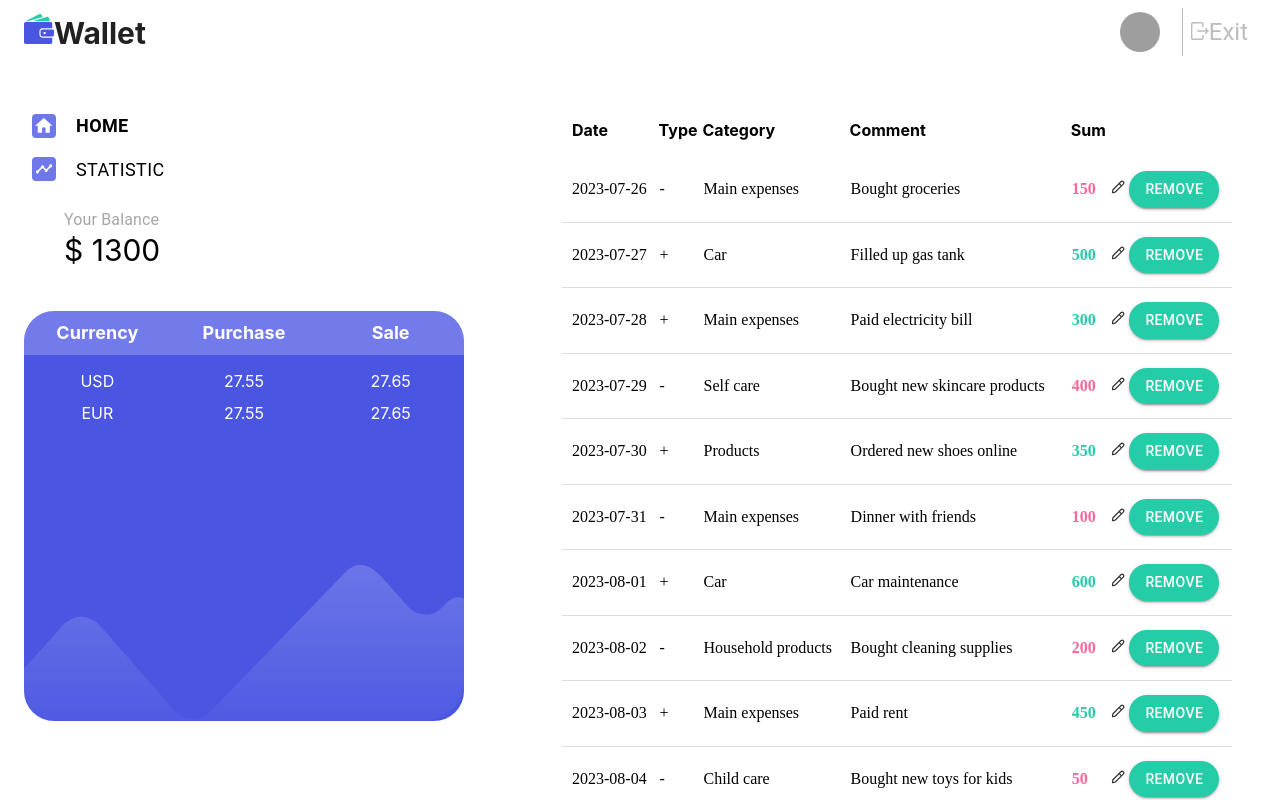
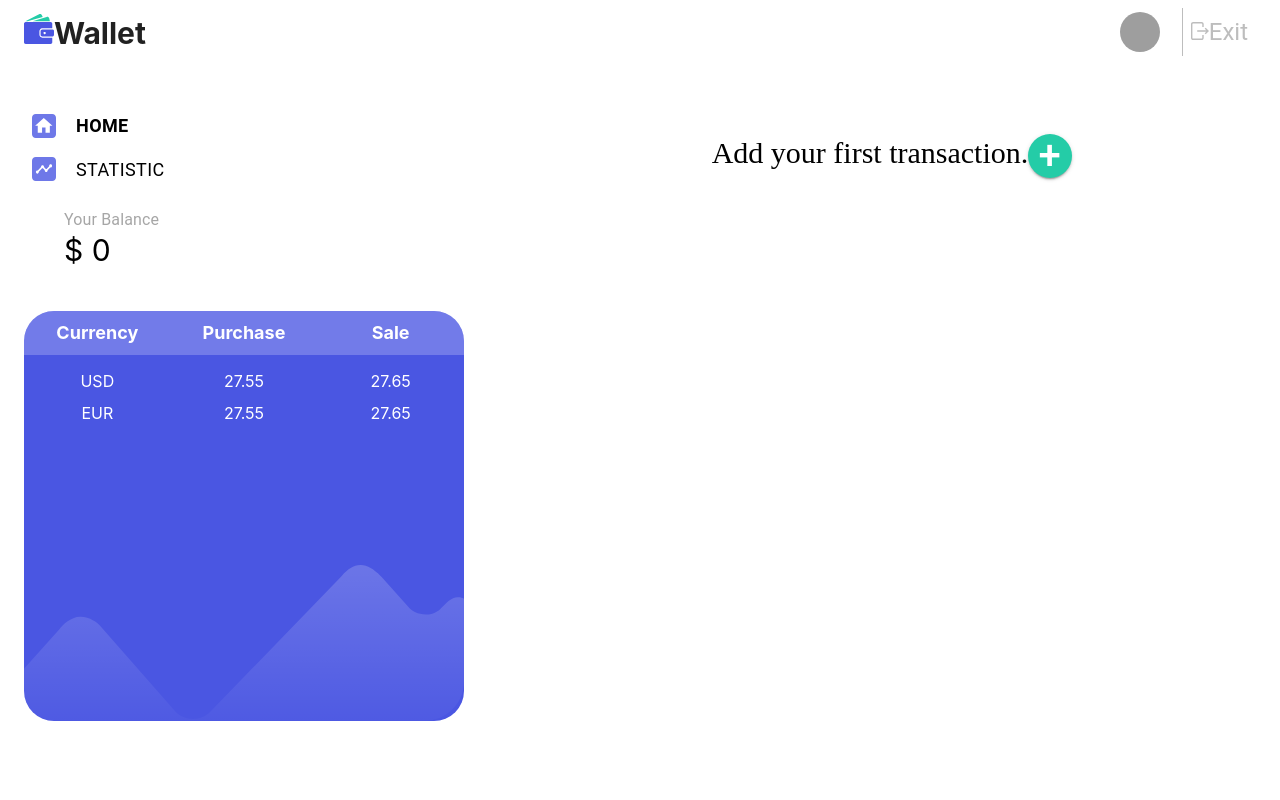
Before and after one commit to DawidBartus/wallet, a React (Create React App) app: page /wallet/home in a window 1280 px wide. Built offline with nearby package versions, Linux system fonts and the light colour scheme; grey boxes are pictures that could not be loaded.

Commit message:
data picker

```diff
--- a/package.json
+++ b/package.json
@@ -10,11 +10,13 @@
     "@mui/material": "^5.14.0",
     "@mui/styled-engine-sc": "^5.12.0",
     "@mui/system": "^5.14.0",
+    "@mui/x-date-pickers": "^6.10.1",
     "@reduxjs/toolkit": "^1.9.5",
     "@testing-library/jest-dom": "^5.16.5",
     "@testing-library/react": "^13.4.0",
     "@testing-library/user-event": "^13.5.0",
     "axios": "^1.4.0",
+    "dayjs": "^1.11.9",
     "react": "^18.2.0",
     "react-dom": "^18.2.0",
     "react-redux": "^8.1.1",
--- /dev/null
+++ b/src/components/AddTransaction/AddTransaction.jsx
@@ -0,0 +1,28 @@
+import { useState } from "react";
+import styled from "styled-components";
+import ModalAddTransaction from "./ModalAddTransaction";
+import { Button } from "@mui/material";
+const StyledAddButton = styled(Button)`
+  padding: 0 !important;
+  height: 44px !important;
+  min-width: 44px !important;
+  border-radius: 50% !important;
+  font-size: 40px !important;
+  color: white !important;
+`;
+
+const AddTransactionButton = () => {
+  const [open, setOpen] = useState(false);
+  const handleOpen = () => setOpen(true);
+  const handleClose = () => setOpen(false);
+  return (
+    <>
+      <StyledAddButton variant="contained" onClick={handleOpen}>
+        +
+      </StyledAddButton>
+      <ModalAddTransaction open={open} close={handleClose} />
+    </>
+  );
+};
+
+export default AddTransactionButton;
--- /dev/null
+++ b/src/components/AddTransaction/AddTransactionForm.jsx
@@ -0,0 +1,118 @@
+import { Switch, TextField, Typography } from "@mui/material";
+import ContainerMui from "../StyledComponents/ContainerMUI";
+import { styled } from "@mui/material/styles";
+import StyledFormBox from "../StyledComponents/StyledFormBox";
+import { useState } from "react";
+import { Stack } from "@mui/system";
+import StyledTypography from "../StyledComponents/StyledTypography";
+import { DemoContainer } from "@mui/x-date-pickers/internals/demo";
+import { AdapterDayjs } from "@mui/x-date-pickers/AdapterDayjs";
+import { LocalizationProvider } from "@mui/x-date-pickers/LocalizationProvider";
+import { DatePicker } from "@mui/x-date-pickers/DatePicker";
+
+const MaterialUISwitch = styled(Switch)(({ theme }) => ({
+  width: 80,
+  height: 50,
+  padding: 8,
+  overflow: "visible",
+  "& .MuiSwitch-switchBase": {
+    margin: 1,
+    padding: 0,
+    transform: "translateX(2px) translateY(2px)",
+    "&.Mui-checked": {
+      color: "#fff",
+      transform: "translateX(30px) translateY(2px)",
+      "& .MuiSwitch-thumb:before": {
+        content: "'-'",
+        backgroundColor: "#FF6596",
+        borderRadius: "50%",
+        boxShadow: "0px 6px 15px 0px rgba(255, 101, 150, 0.50)",
+      },
+      "& + .MuiSwitch-track": {
+        opacity: 1,
+        backgroundColor: "transparent",
+        border: "1px solid #E0E0E0",
+      },
+    },
+  },
+  "& .MuiSwitch-thumb": {
+    width: 44,
+    height: 44,
+    "&:before": {
+      backgroundColor: "#24CCA7",
+      borderRadius: "50%",
+      content: "'+'",
+      boxShadow: "0px 6px 15px 0px rgba(36, 204, 167, 0.50)",
+      alignContent: "center",
+      position: "absolute",
+      width: "100%",
+      height: "100%",
+      left: 0,
+      top: 0,
+      display: "flex",
+      justifyContent: "center",
+      alignItems: "center",
+    },
+  },
+  "& .MuiSwitch-track": {
+    opacity: 1,
+    backgroundColor: "transparent",
+    border: "1px solid #E0E0E0",
+    borderRadius: 20 / 2,
+  },
+}));
+
+const AddTransactionForm = () => {
+  const [checked, setChecked] = useState(false);
+  const [value, setValue] = useState(null);
+  const handleChange = (e) => {
+    setChecked((prevState) => {
+      console.log("1", !prevState);
+      return !prevState;
+    });
+  };
+  return (
+    <ContainerMui
+      sx={{
+        display: "flex",
+        borderRadius: "30px",
+        marginTop: "60px",
+        backgroundColor: "#fff",
+      }}
+      style={{ justifyContent: "center" }}
+    >
+      <StyledFormBox>
+        <Typography>Add transaction</Typography>
+        <Stack direction="row" alignItems="center">
+          <StyledTypography color={checked ? "#E0E0E0" : "#24CCA7"}>
+            Income
+          </StyledTypography>
+          <MaterialUISwitch sx={{ m: 1 }} onChange={handleChange} />
+          <StyledTypography color={checked ? "#FF6596" : "#E0E0E0"}>
+            Expense
+          </StyledTypography>
+        </Stack>
+        <Stack direction="row">
+          <TextField id="standard-basic" label="0.00" variant="standard" />
+          <LocalizationProvider dateAdapter={AdapterDayjs}>
+            <DemoContainer
+              components={["DatePicker"]}
+              style={{ padding: "0px" }}
+            >
+              <DatePicker
+                value={value}
+                onChange={(newValue) => setValue(newValue)}
+                label="Data"
+                slotProps={{
+                  textField: { size: "small", variant: "standard" },
+                }}
+              />
+            </DemoContainer>
+          </LocalizationProvider>
+        </Stack>
+      </StyledFormBox>
+    </ContainerMui>
+  );
+};
+
+export default AddTransactionForm;
--- /dev/null
+++ b/src/components/AddTransaction/ModalAddTransaction.jsx
@@ -0,0 +1,14 @@
+import { Modal } from "@mui/material";
+import AddTransactionForm from "./AddTransactionForm";
+
+const ModalAddTransaction = (props) => {
+  const { open, close } = props;
+
+  return (
+    <Modal open={open} onClose={close}>
+      <AddTransactionForm />
+    </Modal>
+  );
+};
+
+export default ModalAddTransaction;
--- /dev/null
+++ b/src/components/StyledComponents/StyledTypography.jsx
@@ -0,0 +1,11 @@
+import { Typography } from "@mui/material";
+import styled from "styled-components";
+
+const StyledTypography = styled(Typography)`
+  font-family: Circe;
+  font-size: 16px;
+  font-style: normal;
+  font-weight: 700;
+  line-height: normal;
+`;
+export default StyledTypography;
--- a/src/components/Transaction/HorizontalTable.jsx
+++ b/src/components/Transaction/HorizontalTable.jsx
@@ -14,63 +14,7 @@ import {
   TableData,
   TableButton,
 } from "./HorizontalStyledComponents";
-// const TableHead = styled.thead`
-//   width: 100%;
-//   position: sticky;
-//   top: 0;
-//   left: 0;
-//   z-index: 999;
-// `;
-// const Table = styled.table`
-//   border-spacing: 0;
-//   padding-left: 10px;
-// `;
-
-// const HeaderTableRow = styled.tr`
-//   background-color: #fff;
-//   th:first-child {
-//     padding-left: 10px;
-//     border-top-left-radius: 30px;
-//     border-bottom-left-radius: 30px;
-//   }
-//   th:last-child {
-//     border-top-right-radius: 30px;
-//     border-bottom-right-radius: 30px;
-//   }
-// `;
-// const BodyTableRow = styled.tr`
-//   :first-child td {
-//     padding-top: 16px;
-//     padding-bottom: 14px;
-//   }
-// `;
-
-// const TableHeading = styled.th`
-//   padding: 16px 0px 15px 0;
-// `;
-// const TableData = styled.td`
-//   &:first-child {
-//     padding-left: 10px;
-//   }
-//   font-family: Circe;
-//   font-size: 16px;
-//   font-style: normal;
-//   font-weight: 400;
-//   line-height: normal;
-//   padding-top: 14px;
-//   padding-bottom: 14px;
-//   border-bottom: 1px solid #dcdcdf;
-// `;
-// const TableButton = styled(Button)`
-//   color: #fff !important;
-//   text-align: center;
-//   font-family: Circe;
-//   font-size: 14px;
-//   font-style: normal;
-//   font-weight: 400;
-//   line-height: normal;
-//   border-radius: 18px !important;
-// `;
+import AddTransactionButton from "../AddTransaction/AddTransaction";
 
 const HorizontalTable = (props) => {
   const dataObject = useSelector((state) => state.transaction.transactions);
@@ -118,7 +62,10 @@ const HorizontalTable = (props) => {
           </tbody>
         </Table>
       ) : (
-        <AddTransaction>Add your first transaction.</AddTransaction>
+        <AddTransaction>
+          Add your first transaction.
+          <AddTransactionButton />
+        </AddTransaction>
       )}
     </ContainerMui>
   );
--- a/src/components/Transaction/VerticalTable.jsx
+++ b/src/components/Transaction/VerticalTable.jsx
@@ -4,6 +4,7 @@ import { ReactComponent as EditIcon } from "../images/edit.svg";
 import React from "react";
 import { useSelector } from "react-redux";
 import AddTransaction from "../StyledComponents/AddTransaction";
+import AddTransactionButton from "../AddTransaction/AddTransaction";
 
 const TableContainer = styled.div`
   display: flex;
@@ -136,7 +137,10 @@ const VerticalTable = (props) => {
           </tbody>
         </Table>
       ) : (
-        <AddTransaction>Add your first transaction.</AddTransaction>
+        <AddTransaction>
+          Add your first transaction.
+          <AddTransactionButton />
+        </AddTransaction>
       )}
     </TableContainer>
   );
--- a/src/components/Transaction/devObject.jsx
+++ b/src/components/Transaction/devObject.jsx
@@ -1,86 +1,86 @@
 let dataObjects = {
   saldo: 0,
   transactions: [
-    {
-      id: 576893,
-      date: "2023-07-26",
-      type: false,
-      category: "Main expenses",
-      comment: "Bought groceries",
-      sum: 150,
-    },
-    {
-      id: 724613,
-      date: "2023-07-27",
-      type: true,
-      category: "Car",
-      comment: "Filled up gas tank",
-      sum: 500,
-    },
-    {
-      id: 982314,
-      date: "2023-07-28",
-      type: true,
-      category: "Main expenses",
-      comment: "Paid electricity bill",
-      sum: 300,
-    },
-    {
-      id: 732198,
-      date: "2023-07-29",
-      type: false,
-      category: "Self care",
-      comment: "Bought new skincare products",
-      sum: 400,
-    },
-    {
-      id: 541936,
-      date: "2023-07-30",
-      type: true,
-      category: "Products",
-      comment: "Ordered new shoes online",
-      sum: 350,
-    },
-    {
-      id: 103785,
-      date: "2023-07-31",
-      type: false,
-      category: "Main expenses",
-      comment: "Dinner with friends",
-      sum: 100,
-    },
-    {
-      id: 203498,
-      date: "2023-08-01",
-      type: true,
-      category: "Car",
-      comment: "Car maintenance",
-      sum: 600,
-    },
-    {
-      id: 428935,
-      date: "2023-08-02",
-      type: false,
-      category: "Household products",
-      comment: "Bought cleaning supplies",
-      sum: 200,
-    },
-    {
-      id: 315287,
-      date: "2023-08-03",
-      type: true,
-      category: "Main expenses",
-      comment: "Paid rent",
-      sum: 450,
-    },
-    {
-      id: 890643,
-      date: "2023-08-04",
-      type: false,
-      category: "Child care",
-      comment: "Bought new toys for kids",
-      sum: 50,
-    },
+    // {
+    //   id: 576893,
+    //   date: "2023-07-26",
+    //   type: false,
+    //   category: "Main expenses",
+    //   comment: "Bought groceries",
+    //   sum: 150,
+    // },
+    // {
+    //   id: 724613,
+    //   date: "2023-07-27",
+    //   type: true,
+    //   category: "Car",
+    //   comment: "Filled up gas tank",
+    //   sum: 500,
+    // },
+    // {
+    //   id: 982314,
+    //   date: "2023-07-28",
+    //   type: true,
+    //   category: "Main expenses",
+    //   comment: "Paid electricity bill",
+    //   sum: 300,
+    // },
+    // {
+    //   id: 732198,
+    //   date: "2023-07-29",
+    //   type: false,
+    //   category: "Self care",
+    //   comment: "Bought new skincare products",
+    //   sum: 400,
+    // },
+    // {
+    //   id: 541936,
+    //   date: "2023-07-30",
+    //   type: true,
+    //   category: "Products",
+    //   comment: "Ordered new shoes online",
+    //   sum: 350,
+    // },
+    // {
+    //   id: 103785,
+    //   date: "2023-07-31",
+    //   type: false,
+    //   category: "Main expenses",
+    //   comment: "Dinner with friends",
+    //   sum: 100,
+    // },
+    // {
+    //   id: 203498,
+    //   date: "2023-08-01",
+    //   type: true,
+    //   category: "Car",
+    //   comment: "Car maintenance",
+    //   sum: 600,
+    // },
+    // {
+    //   id: 428935,
+    //   date: "2023-08-02",
+    //   type: false,
+    //   category: "Household products",
+    //   comment: "Bought cleaning supplies",
+    //   sum: 200,
+    // },
+    // {
+    //   id: 315287,
+    //   date: "2023-08-03",
+    //   type: true,
+    //   category: "Main expenses",
+    //   comment: "Paid rent",
+    //   sum: 450,
+    // },
+    // {
+    //   id: 890643,
+    //   date: "2023-08-04",
+    //   type: false,
+    //   category: "Child care",
+    //   comment: "Bought new toys for kids",
+    //   sum: 50,
+    // },
   ],
 };
 
```
Also changed, not shown: 1 other file (tests, documents, lock files or other folders).
